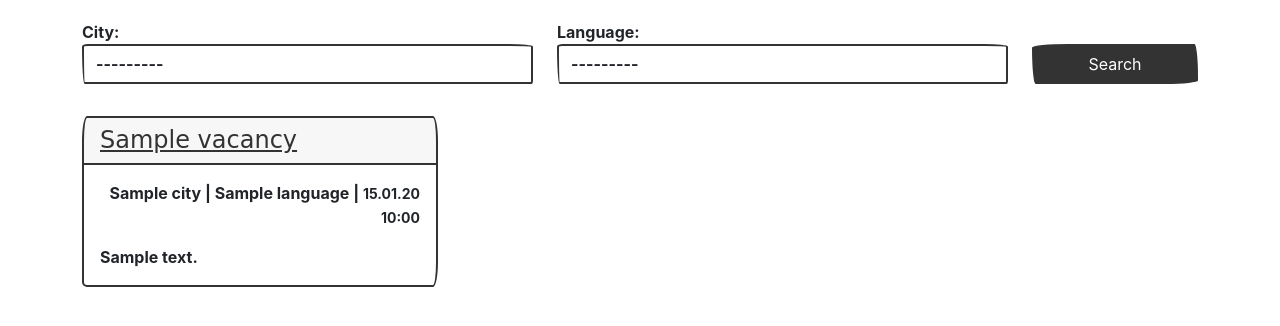
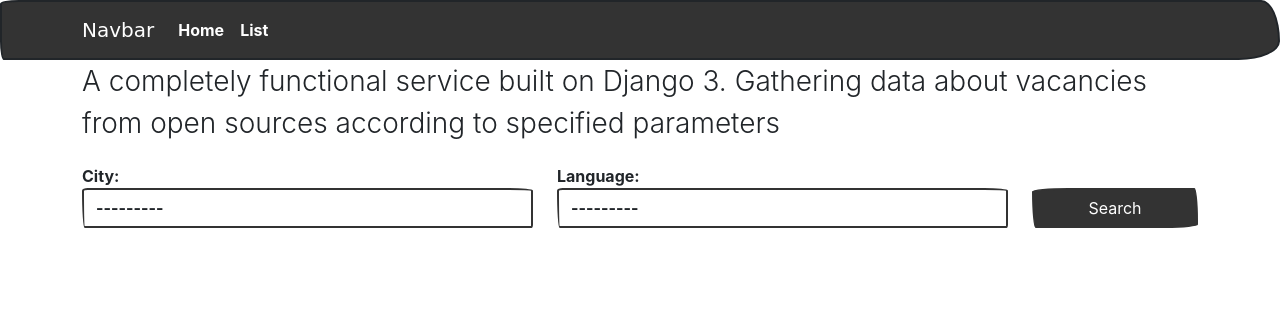
Before and after one commit to dvornicked/hh, a Django app: template scraping/templates/scraping/home.html in a window 1280 px wide. Shown: the top 326 px of the page. Run offline with Django 4.2, Linux system fonts and the light colour scheme; the template is opened without the code that fills it: values that come from a table or form of the project are taken from there, others are empty; tables that the repository leaves empty hold one stand-in row (values such as "Sample post"); some web fonts are replaced.

Commit message:
Split home template to home and list templates. Control fields by query string. Add pagination

```diff
--- a/hh/urls.py
+++ b/hh/urls.py
@@ -15,9 +15,10 @@ Including another URLconf
 """
 from django.contrib import admin
 from django.urls import path
-from scraping.views import home_view
+from scraping.views import home_view, list_view
 
 urlpatterns = [
     path('admin/', admin.site.urls),
-    path('home/', home_view)
+    path('', home_view, name='home'),
+    path('list/', list_view, name='list'),
 ]
--- a/scraping/templates/scraping/home.html
+++ b/scraping/templates/scraping/home.html
@@ -2,7 +2,8 @@
 
 {% block title %}Home{% endblock %}
 {% block content %}
-    <form method="get" action="" class="my-3">
+    <p class="fs-3 lead">A completely functional service built on Django 3. Gathering data about vacancies from open sources according to specified parameters</p>
+    <form method="get" action="{% url 'list' %}" class="my-3">
         <div class="row">
             {% for field in form %}
                 <div class="col-md mt-1">
@@ -15,18 +16,4 @@
             </div>
         </div>
     </form>
-    <div class="row row-cols-1 row-cols-sm-2 row-cols-lg-3">
-        {% for obj in object_list %}
-            <div class="col d-flex align-items-stretch">
-                <div class="card border-primary my-3 w-100">
-                    <h4 class="card-header"><a href={{ obj.url }}>{{ obj.title }}</a></h4>
-                    <div class="card-body">
-                        <p class="text-end">{{ obj.city.name }} | {{ obj.language.name }} |
-                            <small>{{ obj.timestamp|date:'d.m.y' }} {{ obj.timestamp|time:'H:i' }}</small></p>
-                        <p class="card-text">{{ obj.description }}</p>
-                    </div>
-                </div>
-            </div>
-        {% endfor %}
-    </div>
 {% endblock %}
--- a/templates/base.html
+++ b/templates/base.html
@@ -9,6 +9,24 @@
     <title>{% block title %}hh{% endblock %}</title>
 </head>
 <body>
+    <nav class="navbar navbar-expand-md navbar-dark bg-primary">
+      <div class="container">
+        <a class="navbar-brand" href="/">Navbar</a>
+        <button class="navbar-toggler" type="button" data-bs-toggle="collapse" data-bs-target="#navbarSupportedContent" aria-controls="navbarSupportedContent" aria-expanded="false" aria-label="Toggle navigation">
+          <span class="navbar-toggler-icon"></span>
+        </button>
+        <div class="collapse navbar-collapse" id="navbarSupportedContent">
+          <ul class="navbar-nav me-auto mb-2 mb-md-0">
+            <li class="nav-item">
+              <a class="nav-link active" aria-current="page" href="{% url 'home' %}">Home</a>
+            </li>
+            <li class="nav-item">
+              <a class="nav-link" href="{% url 'list' %}">List</a>
+            </li>
+          </ul>
+        </div>
+      </div>
+    </nav>
     <div class="container">{% block content %}{% endblock %}</div>
 </body>
 </html>
```
Also changed, not shown: scraping/templates/scraping/list.html (added, +51 -0 lines), scraping/views.py (+18 -3 lines).
